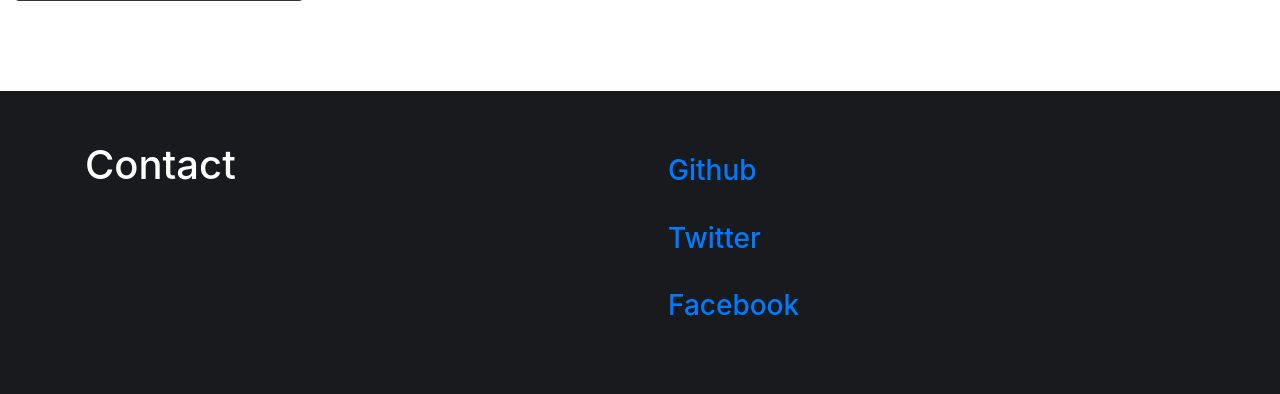
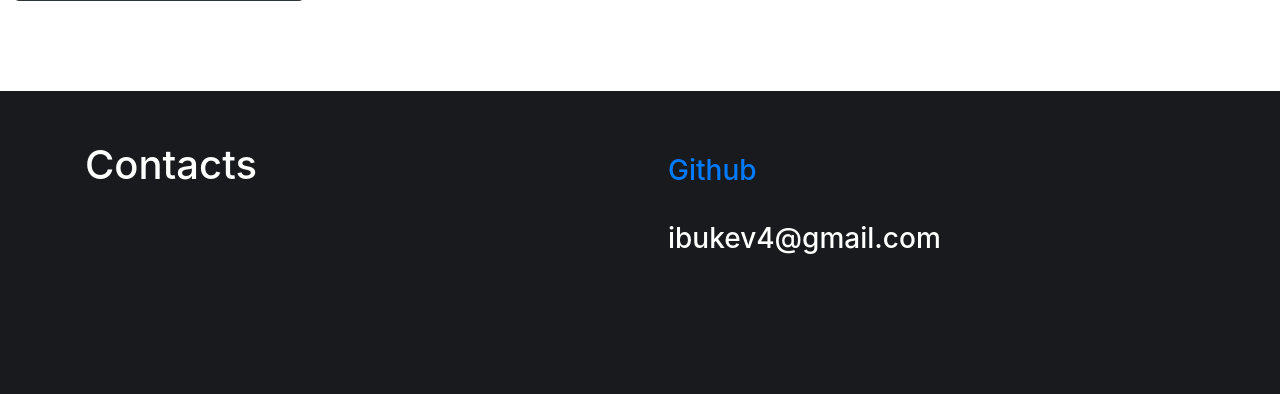
Before and after one commit to OneTrick475/Personal-Website, a Django app: page / in a window 1280 px wide. Shown: the part 1525-1919 px from the top of the page. After the commit the page ends 1779 px from the top, so only its background shows below. Run offline with Django 3.2, Linux system fonts and the light colour scheme; data comes from the database, SQL or seed files in the repository; some libraries are stand-ins or nearby versions.

Commit message:
updated minor details

```diff
--- a/templates/base.html
+++ b/templates/base.html
@@ -56,12 +56,11 @@
       <div class="container">
         <div class="row" style='padding-top: 50px; padding-bottom: 50px;'>
           <div class="col-sm" style="color: white; padding-bottom: 50px;">
-            <h1>Contact</h1>
+            <h1>Contacts</h1>
           </div>
           <div class="col-sm" style="color: white;">
-            <h3><a href="" target="">Github</a></h3>
-            <h3><a href="" target="">Twitter</a></h3>
-            <h3><a href="" target="">Facebook</a></h3>
+            <h3><a href="https://github.com/OneTrick475" target="blank">Github</a></h3>
+            <h3>ibukev4@gmail.com</h3>
           </div>
         </div>
       </div>
--- a/templates/home.html
+++ b/templates/home.html
@@ -3,12 +3,9 @@
 <section class="site-banner">
   <div class="site-banner-content">
     <h1 class="site-banner__title">
-      Hey, I’m Someone
+      Hey, I’m Ivan
       <h2 class="site-banner__subtitle">A Python programmer.</h2>
     </h1>
-    {% comment %}
-    <h2 class="site-banner__subtitle">A Python programmer.</h2>
-    {% endcomment %}
   </div>
 </section>
 
```
